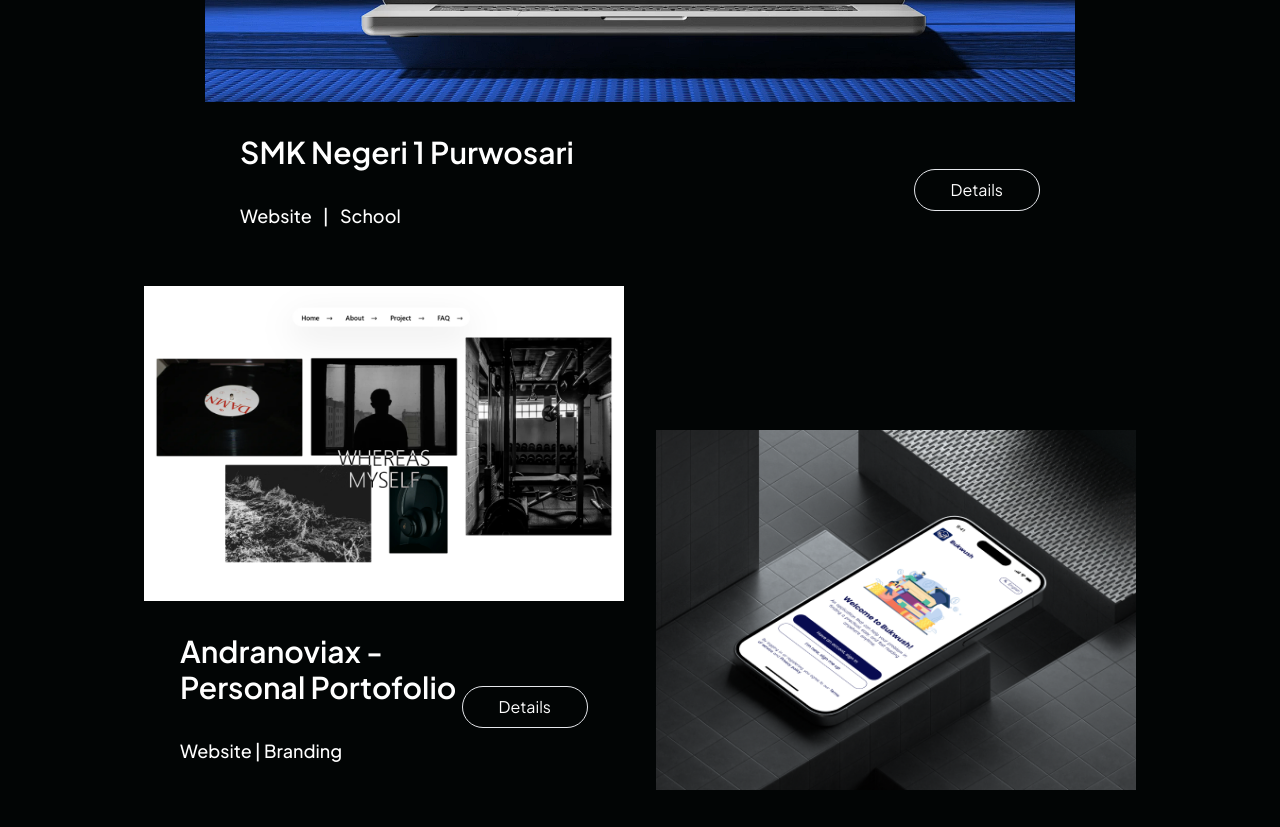
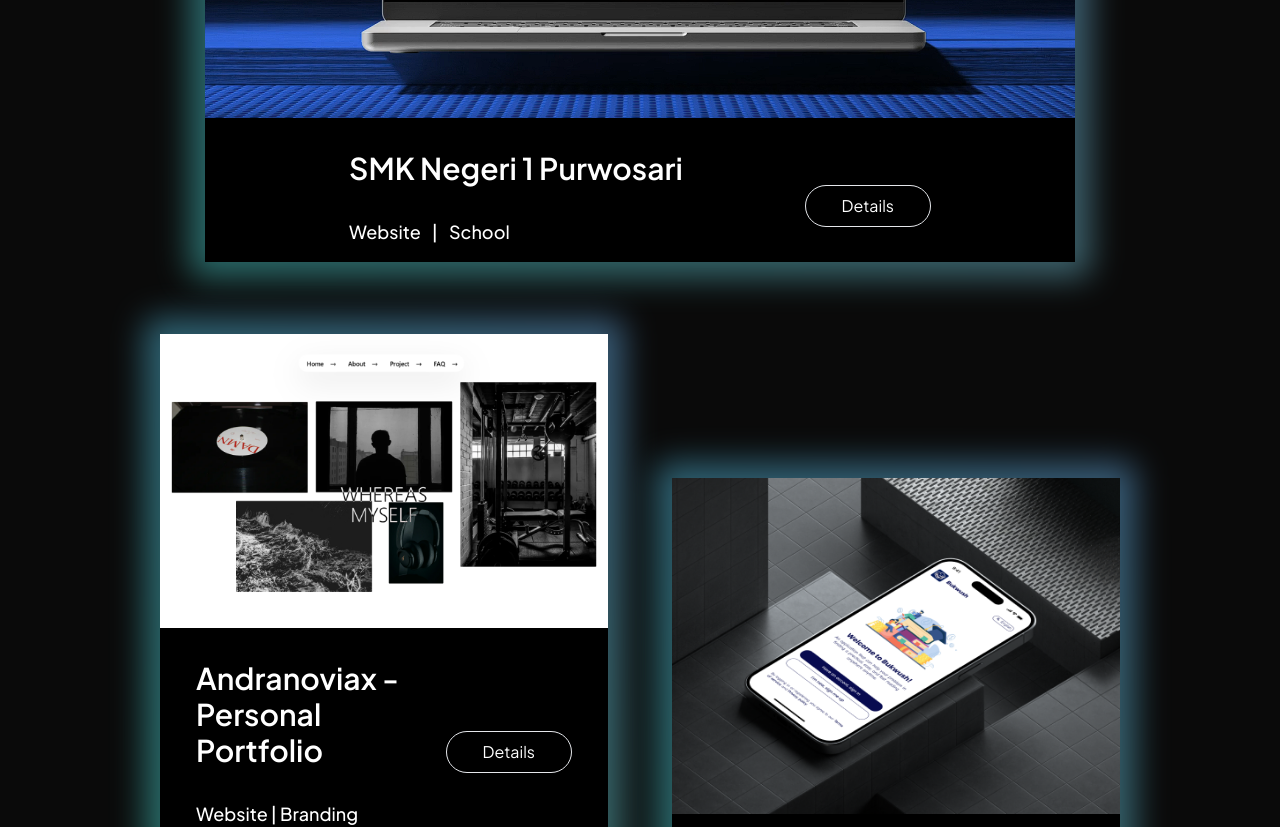
Before and after one commit to bhilbis/var-gallery, a Next.js app: page / in a window 1280 px wide. Shown: the part 2480-3307 px from the top of the page. Built offline with nearby package versions, Linux system fonts and the light colour scheme.

Commit message:
feat:animate project section

```diff
--- /dev/null
+++ b/src/components/home/home-background/gradientBackground.tsx
@@ -0,0 +1,36 @@
+import { cn } from "@/utils/cn";
+import React from "react";
+import { motion } from "framer-motion";
+
+export const GradientBackground = ({
+  children,
+  className,
+  containerClassName,
+  animate = true,
+}: {
+  children?: React.ReactNode;
+  className?: string;
+  containerClassName?: string;
+  animate?: boolean;
+}) => {
+  const variants = {
+    initial: { backgroundPosition: "0% 50%" },
+    animate: { backgroundPosition: ["0% 50%", "100% 50%", "0% 50%"] },
+  };
+  return (
+    <div className={cn("relative p-4 group", containerClassName)}>
+      <motion.div
+        variants={animate ? variants : undefined}
+        initial={animate ? "initial" : undefined}
+        animate={animate ? "animate" : undefined}
+        transition={animate ? { duration: 5, repeat: Infinity, repeatType: "reverse" } : undefined}
+        style={{ backgroundSize: animate ? "400% 400%" : undefined }}
+        className={cn(
+          "absolute inset-0 rounded-xl z-1 opacity-60 group-hover:opacity-100 blur-lg transition duration-500",
+          "bg-[radial-gradient(circle_at_0_100%,#00ccb1,transparent),radial-gradient(circle_at_100%_0,#7b61ff,transparent),radial-gradient(circle_at_100%_100%,#ffc414,transparent),radial-gradient(circle_at_0_0,#1ca0fb,#141316)]"
+        )}
+      />
+      <div className={cn("relative z-10", className)}>{children}</div>
+    </div>
+  );
+};
--- a/src/components/home/home-project/project.tsx
+++ b/src/components/home/home-project/project.tsx
@@ -1,10 +1,13 @@
+'use client';
 import React from "react";
 import Image from "next/image";
 import Link from "next/link";
+import { motion } from "framer-motion";
+import { GradientBackground } from "../home-background/gradientBackground";
 
 const projectData = [
   {
-    title: "Andranoviax - Personal Portofolio",
+    title: "Andranoviax - Personal Portfolio",
     description: "Website | Branding",
     imgSrc: "/assets/projects/andranoviax.png",
     width: 608,
@@ -49,13 +52,14 @@ const projectData = [
 
 const Projects = () => {
   return (
-    <>
-      <div className="pt-20 justify-center items-center text-white pb-96">
+    <div className="bg-neutral-950 pt-20 justify-center items-center text-white pb-96">
       <p className="text-center font-[600] text-[46px] mb-[100px]">
         Innovation and Creativity at Its Best.
       </p>
 
       <div className="relative flex flex-col items-center">
+        <GradientBackground >
+          <div className="bg-black">
           <div className="w-870 h-496 relative">
             <Image
               src={"/assets/test.png"}
@@ -67,15 +71,17 @@ const Projects = () => {
           </div>
 
           <div className="w-full max-w-7xl mt-8 px-4">
-            <div className="flex justify-between items-center px-56">
+            <div className="flex justify-between items-center px-32">
               <div className="flex flex-col">
                 <h1 className="font-semibold text-3xl mb-8">
                   SMK Negeri 1 Purwosari
                 </h1>
-                <p className="font-medium text-lg mb-4">Website <span className="mx-2">|</span> School</p>
+                <p className="font-medium text-lg mb-4">
+                  Website <span className="mx-2">|</span> School
+                </p>
               </div>
 
-              <div className="  ">
+              <div>
                 <button
                   type="button"
                   className="border px-9 py-2 rounded-full cursor-hand hover:bg-gray-400"
@@ -86,18 +92,24 @@ const Projects = () => {
             </div>
           </div>
           </div>
+        </GradientBackground>
+      </div>
 
       <div className="grid grid-cols-2 gap-8 px-[9rem] py-10 mb-[19rem]">
         {projectData.map((project, index) => (
-            <div
+          <motion.div
           key={index}
           className={`flex flex-col items-center ${
             index % 2 === 0 ? "self-start" : "self-end mt-36"
           }`}
+          initial={{ opacity: 0, y: 100 }}
+          whileInView={{ opacity: 1, y: 0 }}
+          viewport={{ once: false, amount: 0.4 }}
+          transition={{ duration: 0.6, delay: index * 0.1 }}
         >
-              <div
-                className={`relative w-${project.width} h-${project.height}`}
-              >
+            <GradientBackground >
+            <div className="bg-black">
+            <div className={`relative w-${project.width} h-${project.height}`}>
               <Image
                 src={project.imgSrc}
                 alt={project.title}
@@ -107,7 +119,7 @@ const Projects = () => {
               />
             </div>
 
-              <div className="w-full max-w-7xl mt-8 ">
+            <div className="w-full max-w-7xl mt-8">
               <div className="flex justify-between items-center px-9">
                 <div className="flex flex-col">
                   <h1 className="font-semibold text-3xl mb-8">
@@ -128,12 +140,16 @@ const Projects = () => {
               </div>
             </div>
             </div>
+            </GradientBackground>
+          </motion.div>
         ))}
       </div>
 
       <div className="text-center">
         <h1 className="font-bold text-[54px]">
-          Our Creations <span className="underline underline-offset-[13px] opacity-[50%]">Go Beyond That!</span> <br />Discover More.
+          Our Creations <span className="underline underline-offset-[13px] opacity-[50%]">Go Beyond That!</span>{" "}
+          <br />
+          Discover More.
         </h1>
         <button
           type="button"
@@ -149,7 +165,6 @@ const Projects = () => {
         </button>
       </div>
     </div>
-    </>
   );
 };
 
--- a/tailwind.config.ts
+++ b/tailwind.config.ts
@@ -13,8 +13,17 @@ module.exports = {
   darkMode: "class",
   theme: {
     extend: {
-
+      animation: {
+        shine: "shineEffect 5s ease-in-out infinite",
+      },
     },
+    keyframes: {
+      shineEffect: {
+        "0%": { backgroundPosition: "0% 50%" },
+        "50%": { backgroundPosition: "100% 50%" },
+        "100%": { backgroundPosition: "0% 50%" },
+      },
+    }
   },
   plugins: [
     addVariablesForColors,
```
Lines whose indentation alone changed are shown as unchanged.
